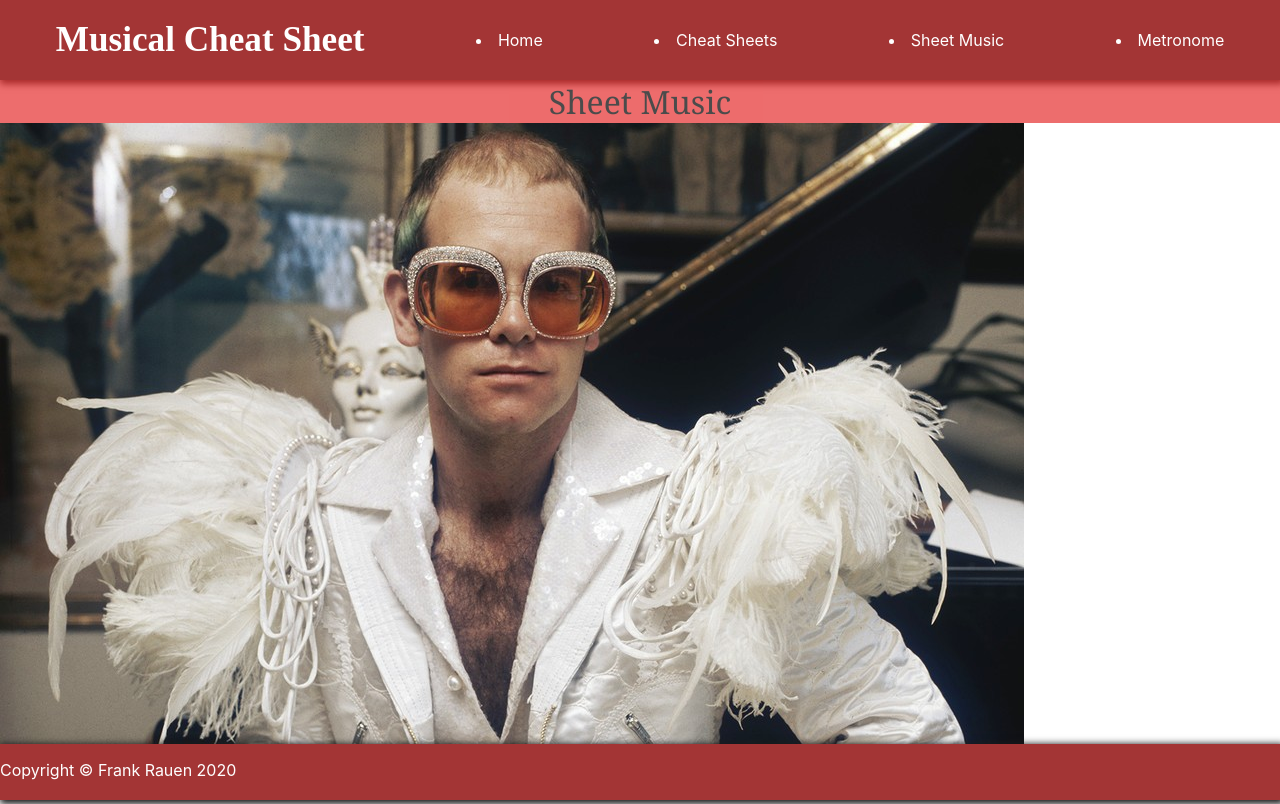
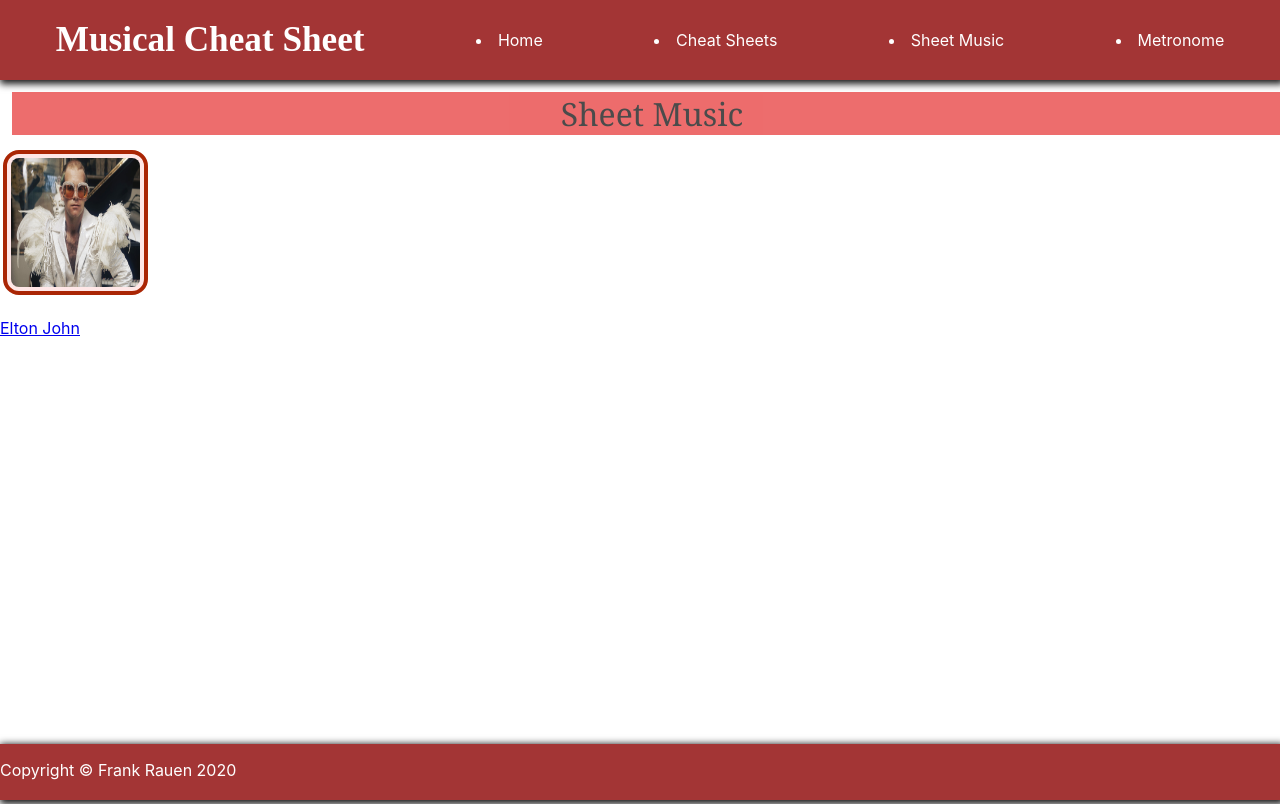
Before and after one commit to Frank-Rauen/musical-cheat-sheet, a React (Create React App) app: page /sheet-music in a window 1280 px wide. Built offline with nearby package versions, Linux system fonts and the light colour scheme.

Commit message:
adds sheets styling

```diff
--- a/src/App.js
+++ b/src/App.js
@@ -14,6 +14,10 @@ import Home from '../src/pages/Home/Home';
 import Metronome from '../src/components/Metronome/Metronome';
 import Cheats from '../src/components/Cheats/Cheats';
 import Sheets from '../src/components/Sheets/Sheets';
+
+//Artist sheets
+
+import eltonJohn from '../src/pages/Artists/EltonJohn/EltonJohn'
 
 class App extends Component {
   render() {
--- a/src/components/Sheets/Sheets.jsx
+++ b/src/components/Sheets/Sheets.jsx
@@ -18,7 +18,10 @@ class Sheets extends Component {
                     Sheet Music
                 </header>
                 <div className={styles.links}>
-                    <img src={EltonJohn} alt="Elton John"/>
+                    <div>
+                    <Link to='/sheet-music/elton-john' render={eltonJohn}><img src={EltonJohn} alt="Elton John"/>
+                    <p>Elton John</p></Link>
+                    </div>
                 </div>
             </div>
         )
--- a/src/components/Sheets/Sheets.module.css
+++ b/src/components/Sheets/Sheets.module.css
@@ -6,4 +6,19 @@
     width: 100%;
     background-color: rgb(230, 47, 47);
     opacity: 70%;
+    margin: 12px 12px 12px 12px;
+    border-color: brown;
 }
+
+.links img{
+    border-radius: 1rem;
+    width: 145px;
+    height: 145px;
+    border: 4px solid rgb(170, 38, 5);
+    background-color: rgb(255, 231, 231);
+    margin: 3px;
+    box-sizing: border-box;
+    padding: 4px;
+    color: rgb(238, 238, 238);
+    text-align: center;
+}
--- a/src/pages/Artists/EltonJohn/EltonJohn.jsx
+++ b/src/pages/Artists/EltonJohn/EltonJohn.jsx
@@ -1,4 +1,4 @@
-import React from 'react';
+import React, {Component} from 'react';
 import { Carousel } from 'react-responsive-carousel';
 import "react-responsive-carousel/lib/styles/carousel.min.css";
 
@@ -7,7 +7,8 @@ let styles = {
     width: '500px'
   };
 
-function eltonJohn() {
+class eltonJohn extends Component {
+render() {
   return (
 	<div style={styles}>
 		<Carousel>
@@ -30,6 +31,7 @@ function eltonJohn() {
 		</Carousel>
 	</div>
   );
+	}
 }
 
 export default eltonJohn;
```
